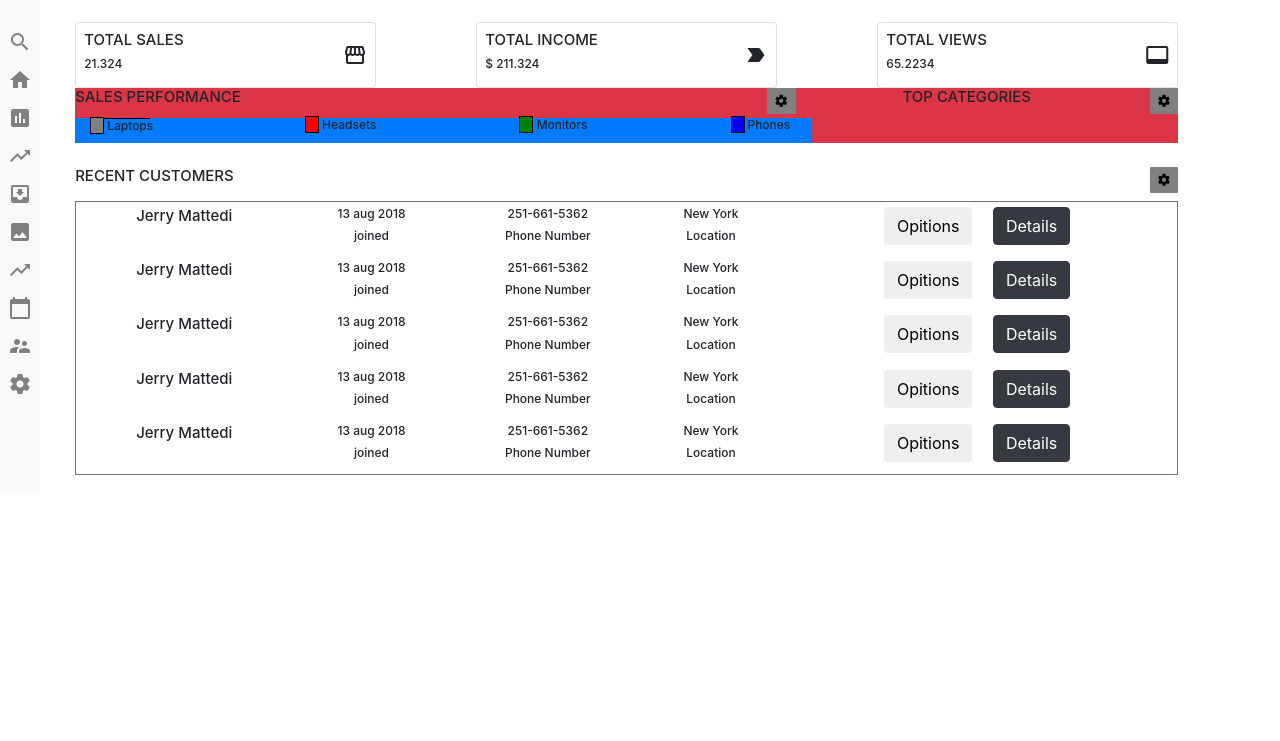
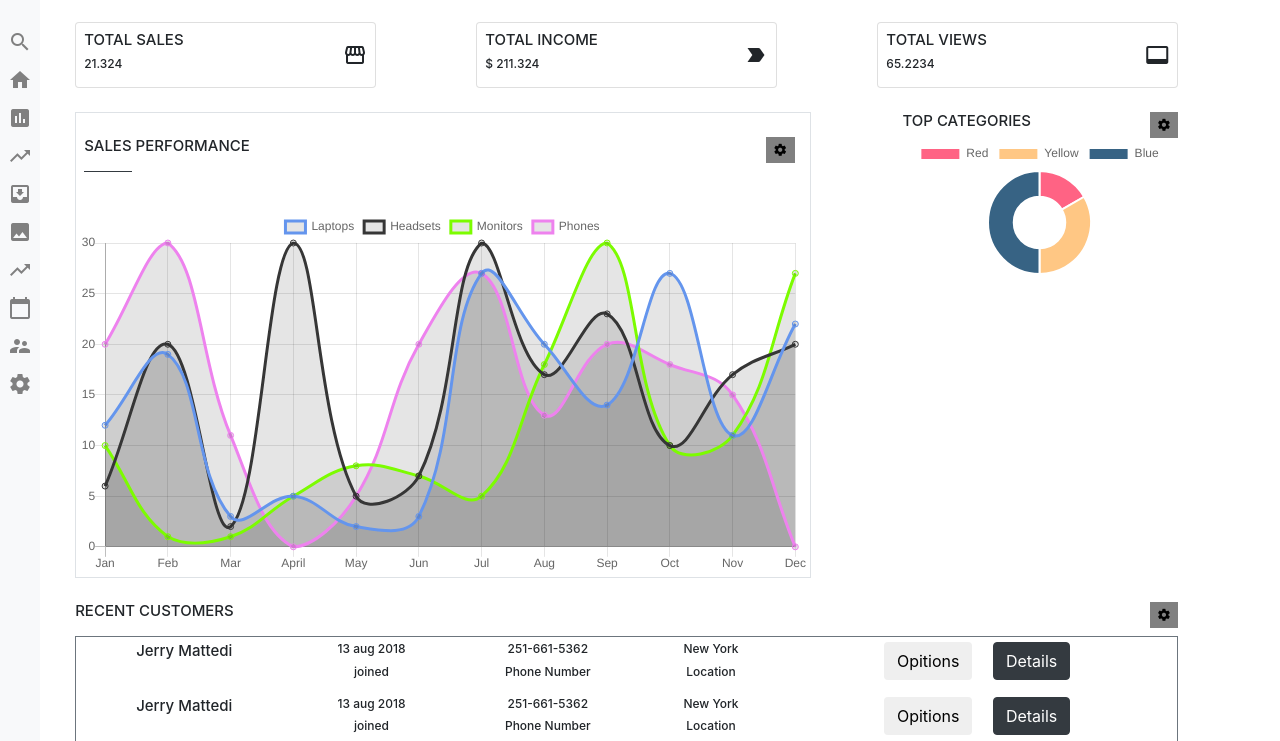
Before and after one commit to italosilva01-zz/esig_test, a plain HTML site: page index.html in a window 1280 px wide. Shown: the part 59-800 px from the top of the page. Drawn offline with nearby package versions, Linux system fonts and the light colour scheme.

Commit message:
Desenvovendo o grafico do top categories

```diff
--- a/index.html
+++ b/index.html
@@ -198,11 +198,11 @@
                     </div>
                     <!--total finish-->
 
-                    <div class="row col-11 bg-danger d-flex justify-content-between m-0 p-0">
+                    <div class="row col-11  d-flex justify-content-between m-0 mt-4 p-0">
                         <!--sales performance-->
-                        <section class="col-8">
+                        <section class="col-8 border border-default pt-4">
                             <!--title-->
-                            <div class="d-flex justify-content-between col-12 pl-0">
+                            <div class="d-flex justify-content-between col-12 pl-2">
                                 <h5><span class="border-bottom pb-3 border-dark">SALES</span> PERFORMANCE</h5>
                                 <button class="settings">
                                     <i class="material-icons">
@@ -211,38 +211,20 @@
                                 </button>
                             </div>
 
-                            <div class=" col-12 bg-primary mt-1">
-                                <!--subtitle-->
-                                <div class="d-flex justify-content-between">
-
-                                    <div class="subtitle mr-3" id="laptops">
-                                        <h6>Laptops</h6>
-                                    </div>
-
-                                    <div class="subtitle mr-2" id="headsets">
-                                        <h6>Headsets</h6>
-                                    </div>
-                                    <div class="subtitle mr-2" id="monitors">
-                                        <h6>Monitors</h6>
-                                    </div>
-                                    <div class="subtitle mr-2" id="phones">
-                                        <h6>Phones</h6>
-                                    </div>
+                            <!--graphic-->
+                            <div class=" col-12 mt-5 p-0">
 
 
-                                </div>
 
-                                <!--graphic-->
-                                <div class="col-md-12 mx-auto">
-
-
+                                <div class="col-md-12 mx-auto p-0">
+                                    <canvas id="myChart" class="m-0"></canvas>
                                 </div>
                             </div>
 
                         </section>
 
                         <!--top categories-->
-                        <section class=" col-3 ">
+                        <section class="col-3 ">
                             <!--title-->
                             <div class="d-flex justify-content-between col-12 p-0">
                                 <h5>TOP CATEGORIES</h5>
@@ -253,6 +235,10 @@
                                 </button>
 
                             </div>
+
+                            <canvas id="top" class=""></canvas>
+
+
 
                         </section>
                     </div>
@@ -416,6 +402,7 @@
 
 
                     </section>
+
                 </div>
 
 
@@ -440,7 +427,8 @@
     <script src="https://stackpath.bootstrapcdn.com/bootstrap/4.1.3/js/bootstrap.min.js"
         integrity="sha384-ChfqqxuZUCnJSK3+MXmPNIyE6ZbWh2IMqE241rYiqJxyMiZ6OW/JmZQ5stwEULTy" crossorigin="anonymous">
     </script>
-    <script src="js/graphic.js"></script>
+    <script src="https://cdn.jsdelivr.net/npm/chart.js@2.8.0"></script>
+    <script src="teste.js"></script>
 </body>
 
 </html>
--- /dev/null
+++ b/teste.js
@@ -0,0 +1,70 @@
+var ctx = document.getElementById('myChart');
+var myChart = new Chart(ctx, {
+    type: 'line',
+    data: {
+        labels: ['Jan', 'Feb', 'Mar', 'April', 'May', 'Jun', 'Jul', 'Aug', 'Sep', 'Oct', 'Nov', 'Dec'],
+        datasets: [{
+                label: 'Laptops',
+                data: [12, 19, 3, 5, 2, 3, 27, 20, 14, 27, 11, 22],
+                borderColor: 'rgba(100,149,237)',
+
+            }, {
+                label: 'Headsets',
+                data: [6, 20, 2, 30, 5, 7, 30, 17, 23, 10, 17, 20],
+                borderColor: 'rgba(54,54,54)',
+
+            },
+            {
+                label: 'Monitors',
+                data: [10, 1, 1, 5, 8, 7, 5, 18, 30, 10, 11, 27],
+                borderColor: 'rgba(124,252,0)'
+            },
+            {
+                label: 'Phones',
+                data: [20, 30, 11, 0, 5, 20, 27, 13, 20, 18, 15, 0],
+                borderColor: 'rgba(238,130,238)'
+            }
+        ]
+
+    },
+    options: {
+        scales: {
+            yAxes: [{
+                ticks: {
+                    beginAtZero: true
+                }
+            }]
+        },
+        legend: {
+            labels: {
+                boxWidth: 20,
+            }
+        }
+
+    }
+});
+
+let dados = {
+    datasets: [{
+        data: [10, 20, 30],
+        backgroundColor: ['rgb(255, 99, 132)', 'rgb(255, 199, 132)', 'rgb(55, 99, 132)']
+    }],
+    labels: ['Vermelho', 'Amarelo', 'Azul']
+};
+
+let context = document.getElementById('top');
+let topCategories = new Chart(context, {
+    type: 'doughnut',
+    data: {
+        labels: [
+            'Red',
+            'Yellow',
+            'Blue'
+        ],
+        datasets: [{
+            data: [10, 20, 30],
+            backgroundColor: ['rgb(255, 99, 132)', 'rgb(255, 199, 132)', 'rgb(55, 99, 132)']
+        }]
+
+    }
+});
```
